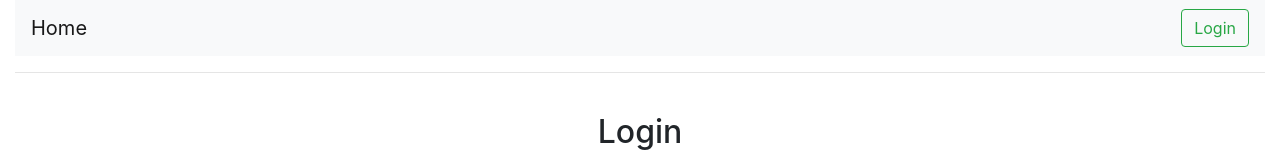
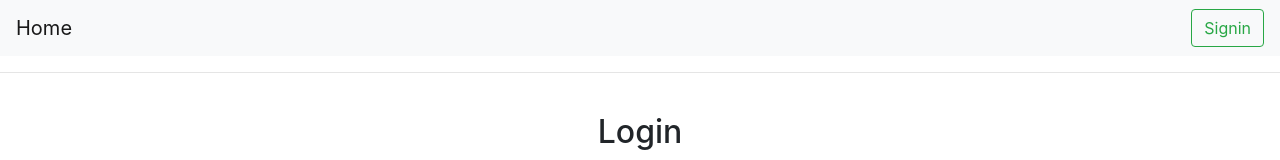
Before and after one commit to Aibier/AnyFin, a React app in the folder client/: page /login in a window 1280 px wide. Shown: the top 160 px of the page. Built offline with nearby package versions, Linux system fonts and the light colour scheme.

Commit message:
2019-12-09: make a sticky header

```diff
--- a/client/src/components/HeaderComponent/index.jsx
+++ b/client/src/components/HeaderComponent/index.jsx
@@ -8,7 +8,7 @@ class HeaderComponent extends React.Component {
         const { user } = this.props;
         let data;
         const divStyle = { width: '100px', paddingRight: '10px' };
-        data =  <div className="col-md-12">
+        data =  <div className="col-md-12 header_container">
             <nav className="navbar navbar-expand-lg navbar-light bg-light">
                 <Link to="/" className="navbar-brand" >Home</Link>
                 <div className="collapse navbar-collapse">
@@ -18,9 +18,9 @@ class HeaderComponent extends React.Component {
                 {user && user.user ?
                     (<div>
                         <a className="" style={divStyle}>Hi {user.user.name}!</a>
-                        <Link to="/login" className="btn btn-outline-success my-2 my-sm-0" >Logout</Link>
+                        <Link to="/login" className="btn btn-outline-success my-2 my-sm-0" >Singout</Link>
                     </div>) : (
-                        <Link to="/login" className="btn btn-outline-success my-2 my-sm-0" >Login</Link>
+                        <Link to="/login" className="btn btn-outline-success my-2 my-sm-0" >Signin</Link>
                     )
                 }
             </nav>
--- a/client/src/index.html
+++ b/client/src/index.html
@@ -9,6 +9,15 @@
           integrity="sha384-Gn5384xqQ1aoWXA+058RXPxPg6fy4IWvTNh0E263XmFcJlSAwiGgFAW/dAiS6JXm"
           crossorigin="anonymous">
    <style >
+        .header_container {
+            position: sticky;
+            top: 0;
+            padding: 0;
+        }
+        .header_container .lg-light {
+            background-color: #563d7c;
+            z-index: 1;
+        }
        .loader {
            position: absolute;
            top: 50%;
```
